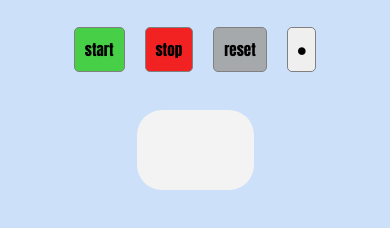
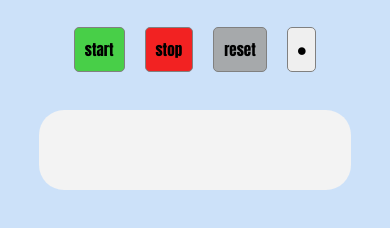
Before and after one commit to nicolas00000/cronometro, a plain HTML site: page index.html in a window 390 px wide. Shown: the part 368-596 px from the top of the page. Drawn offline with Linux system fonts and the light colour scheme.

Commit message:
responsive mobile

```diff
--- a/styles.css
+++ b/styles.css
@@ -65,7 +65,8 @@ background-color: rgb(166, 169, 171);
     background-color: rgb(243, 243, 243);
     border-radius: 25px;
     color: gray;
-    width: 30%;
+    width: 80%;
+    max-width: 400px;
     height: 80px;
     flex-wrap: wrap;
     overflow-y: scroll;
```
